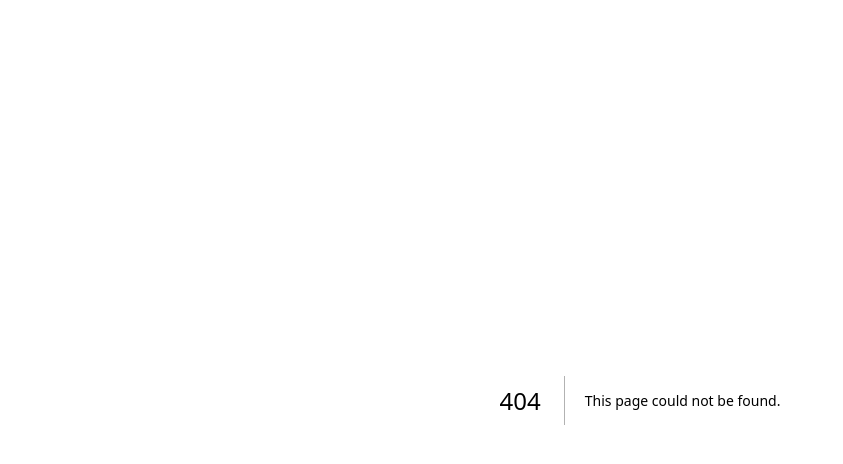
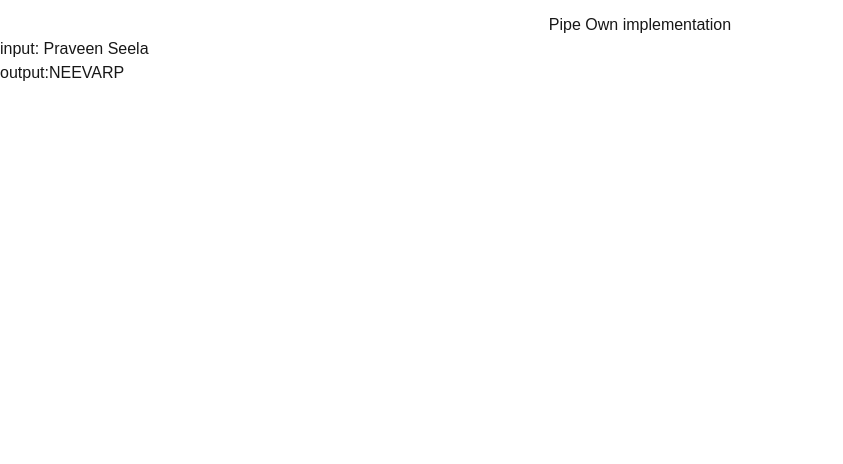
Before and after one commit to praveens96/js-learn, a Next.js app: page /pipe in a window 1280 px wide. Before the commit this address had no page. Shown: the top 464 px of the page, without its empty margins (0-843 px from the left). Built offline with nearby package versions, Linux system fonts and the light colour scheme.

Commit message:
feat: pipe implementation (#7)
Co-authored-by: Praveen <praveenaparnaseela@Praveens-MacBook-Pro.local>

```diff
--- /dev/null
+++ b/app/pipe/page.tsx
@@ -0,0 +1,59 @@
+"use client";
+
+import { useEffect } from "react";
+import Title from "../components/Title";
+import useWrite from "../hooks/useWrite";
+
+type PipeFn<T, R> = (arg: T) => R;
+
+// eslint-disable-next-line @typescript-eslint/no-explicit-any
+function pipe<T>(...funcs: PipeFn<any, any>[]): (arg: T) => any {
+  return function (initialArgs) {
+    // Impl - 1
+    // let result = initialArgs;
+    // for (const fn of funcs) {
+    //   result = fn(result);
+    // }
+    // return result;
+    // impl - 2
+    // return funcs.reduce((acc, fn) => fn(acc), initialArgs);
+    //impl - 3
+    return funcs.reduce(async (chain, fn) => {
+      const result = await chain;
+      return fn(result);
+    }, Promise.resolve(initialArgs));
+  };
+}
+
+type InType = { name: string };
+
+export default function PipePage() {
+  const { logText, write } = useWrite<string>();
+  const getName = (input: InType) => input.name;
+  const getUpperCaseName = (input: string) => input.toUpperCase();
+  const getUpperCaseNameAsync = async (input: string) =>
+    Promise.resolve(input.toUpperCase());
+  const getFirstName = (input: string) => input.split(" ")[0];
+  const getReversedName = (input: string) => {
+    return input.split("").reverse().join("");
+  };
+  const name = "Praveen Seela";
+  useEffect(() => {
+    pipe<InType>(
+      getName,
+      getUpperCaseNameAsync,
+      getFirstName,
+      getReversedName
+    )({ name }).then((res: string) => write(res));
+  }, []);
+
+  return (
+    <>
+      <Title title="Pipe Own implementation" />
+      <div>
+        <div>input: {name}</div>
+        <div>output:{logText}</div>
+      </div>
+    </>
+  );
+}
```
